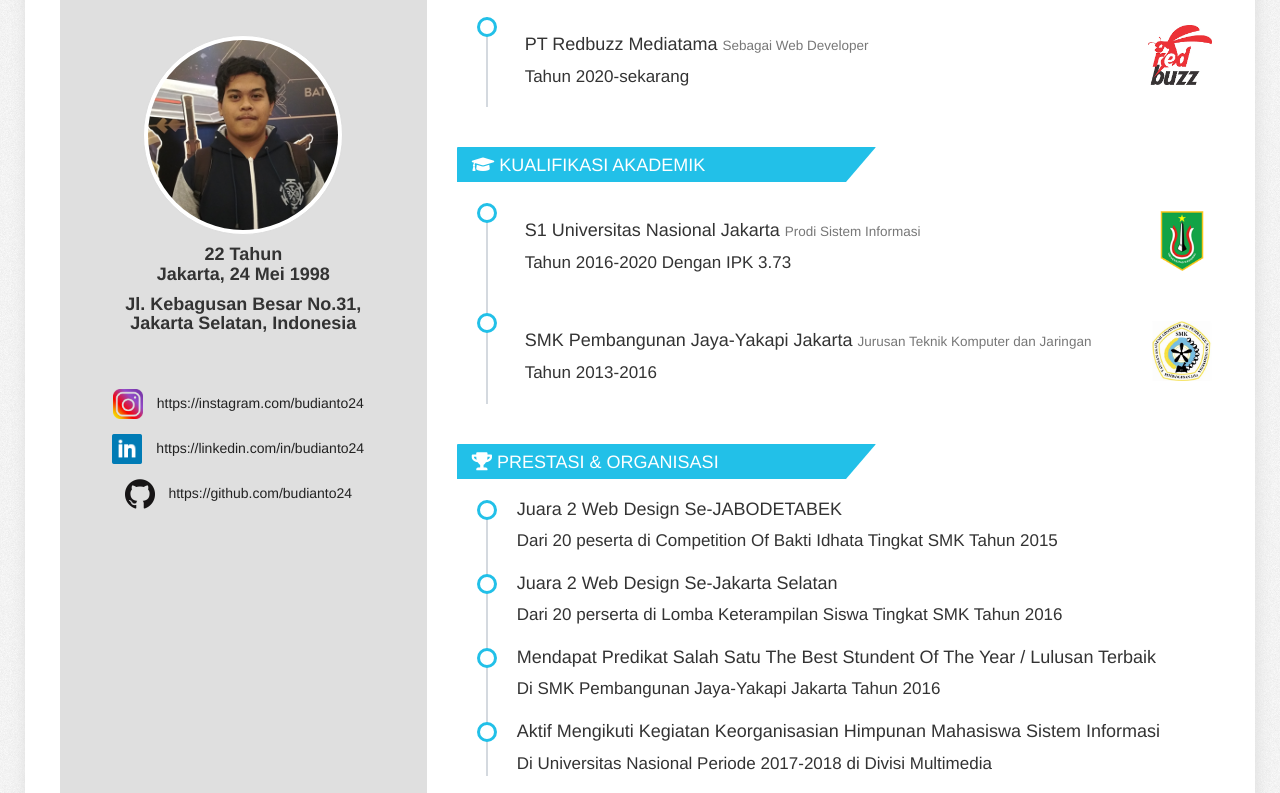
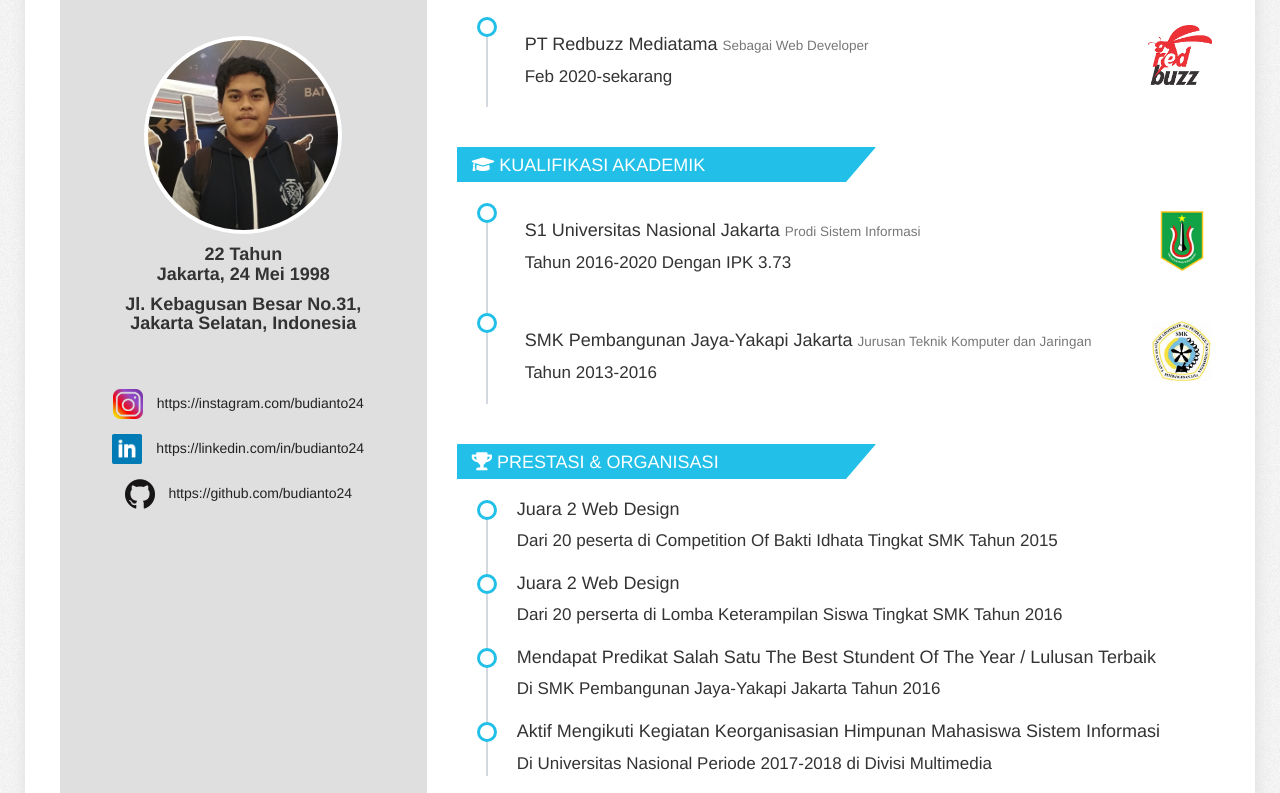
Before and after one commit to budianto24/resume, a plain HTML site: page index.html in a window 1280 px wide. Shown: the part 462-1255 px from the top of the page. Drawn offline with Linux system fonts and the light colour scheme.

Commit message:
Update index.html

```diff
--- a/index.html
+++ b/index.html
@@ -133,7 +133,7 @@
                                 <table class="table">
                                     <td width="650px">
                                         <h4>PT Redbuzz Mediatama <small>Sebagai Web Developer</small></h4>
-                                        <p>Tahun 2020-sekarang</p>
+                                        <p>Feb 2020-sekarang</p>
                                     </td>
                                     <td class="text-center">
                                         <img src="img/logo/redbuzz.png" class="img logo-portofolio">
@@ -181,11 +181,11 @@
                         </div>
                         <ul class="timeline">
                             <li>
-                                <h4>Juara 2 Web Design Se-JABODETABEK</h4>
+                                <h4>Juara 2 Web Design</h4>
                                 <p>Dari 20 peserta di Competition Of Bakti Idhata Tingkat SMK Tahun 2015</p>
                             </li>
                             <li>
-                                <h4>Juara 2 Web Design Se-Jakarta Selatan</h4>
+                                <h4>Juara 2 Web Design</h4>
                                 <p>Dari 20 perserta di Lomba Keterampilan Siswa Tingkat SMK Tahun 2016</p>
                             </li>
                             <li>
```
